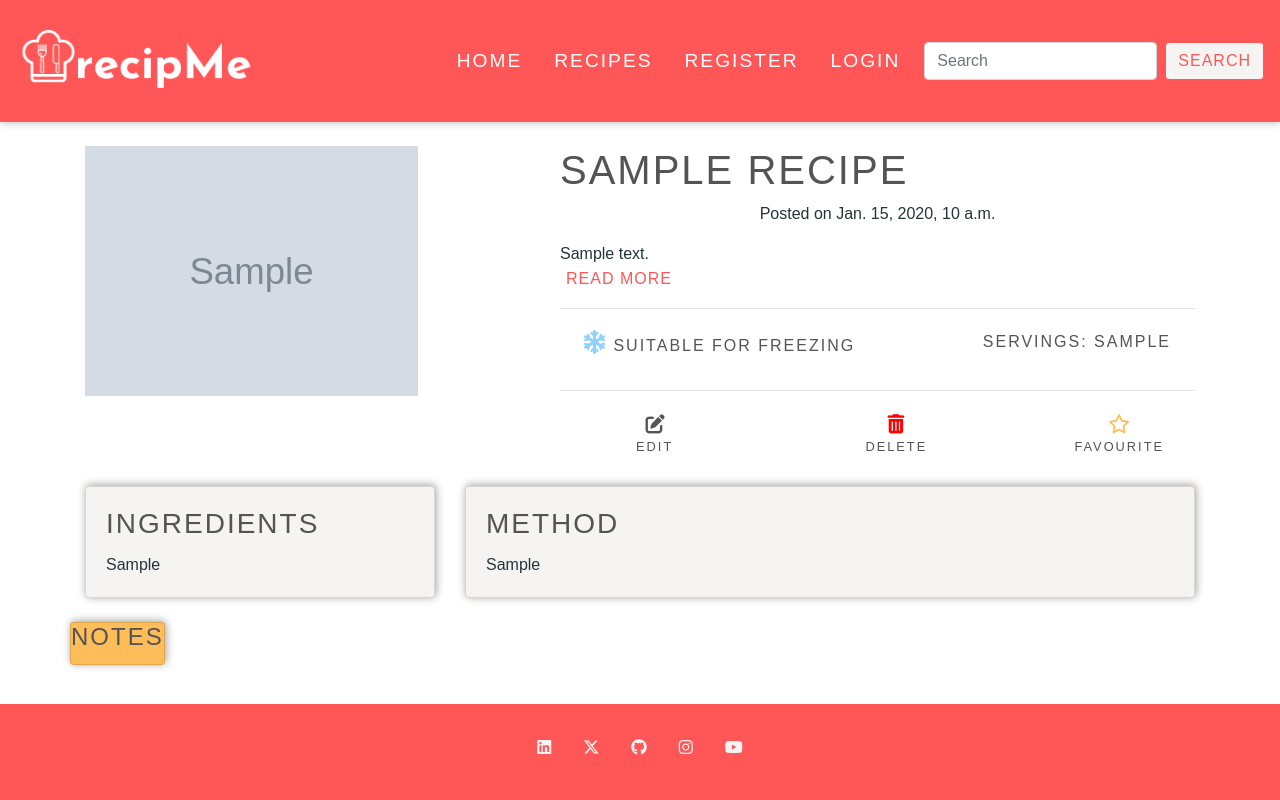
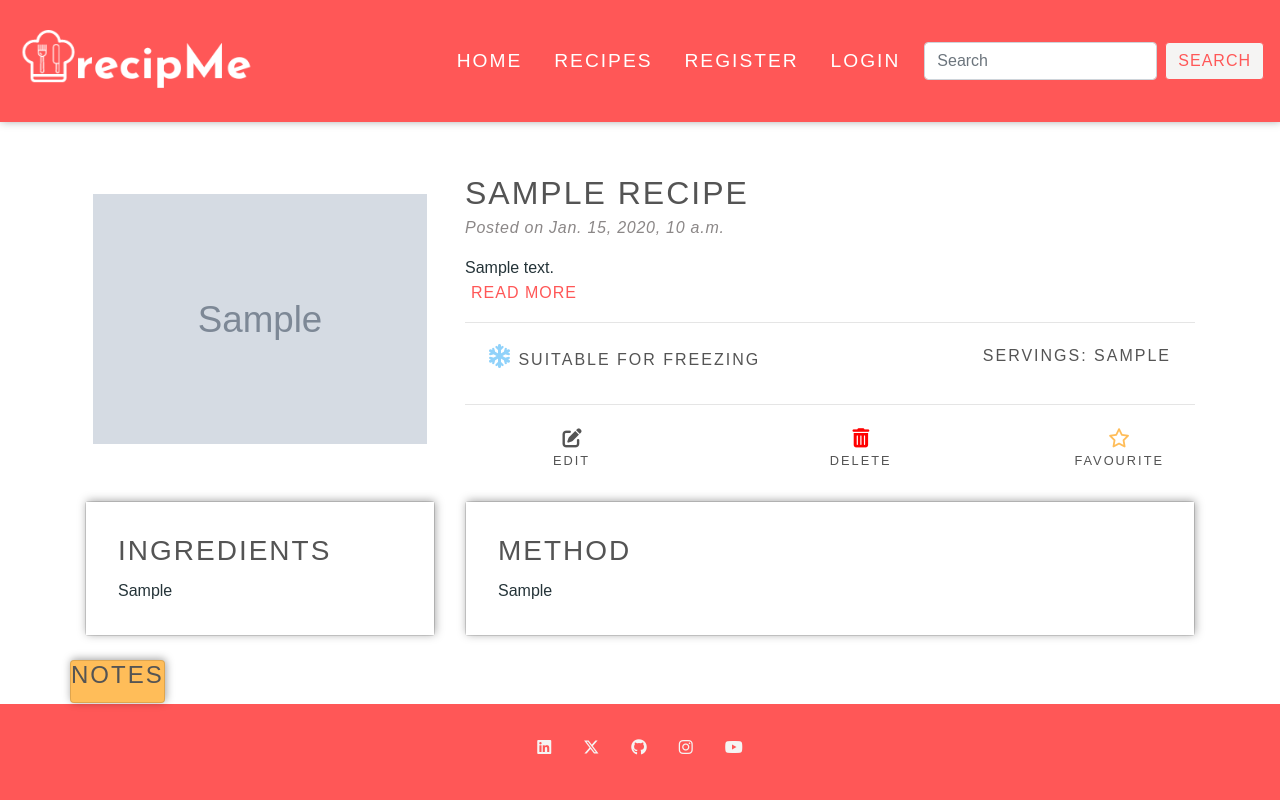
Before and after one commit to rachbry/recipme-django-cookbook, a Django app: page /recipes/recipes/1/ in a window 1280 px wide. Run offline with Django 4.2, Linux system fonts and the light colour scheme; tables that the repository leaves empty hold one stand-in row (values such as "Sample post"); grey boxes marked "Sample" are stand-in pictures; parts of the project's set-up code (start-up, migrations or seed data) failed here and were passed over; some libraries are stand-ins or nearby versions.

Commit message:
full_recipe.html styling complete

```diff
--- a/recipes/templates/recipes/full_recipe.html
+++ b/recipes/templates/recipes/full_recipe.html
@@ -4,14 +4,14 @@
 {% block title %}Recipe - {{recipe.title}}{% endblock %}
 
 {% block content %}
-<div class="container mt-4">
+<div class="container mt-5">
     <div class="row">
-        <div class="col-md-5 mb-4">
+        <div class="col-md-4 my-4 d-flex justify-content-center">
             <img src="{{recipe.image.url}}" alt="{{recipe.image_alt}}" class="recipe-pic">
         </div>
-        <div class="col-md-7 mb-4">
-            <h1 class="">{{recipe.title}}</h1>
-            <p class="text-center">Posted on {{recipe.posted_date}}</p>
+        <div class="col-md-8 mb-4">
+            <h2 class="my-1">{{recipe.title}}</h2>
+            <p class="mute">Posted on {{recipe.posted_date}}</p>
             <div id="recipeDescriptionContainer" class="description-container">
                 <p class="card-text" id="recipeDescription">
                     {{recipe.description}}
--- a/recipes/urls.py
+++ b/recipes/urls.py
@@ -11,5 +11,4 @@ urlpatterns = [
     path('search/', SearchResultsView.as_view(), name='search_results'),
     path('fav/<int:id>/', favourite_add, name='favourite_add'),
     path('favourite_recipes/', favourite_list, name='favourite_list'),
-
 ]
--- a/recipes/views.py
+++ b/recipes/views.py
@@ -122,7 +122,8 @@ class EditRecipe(LoginRequiredMixin, UserPassesTestMixin, UpdateView):
     template_name = 'recipes/edit_recipe.html'
     model = Recipe
     form_class = RecipeForm
-    success_url = '/recipes/'
+    success_url = 'my_recipes'
+    success_message = "Recipe added successfully!"
 
     def test_func(self):
         return self.request.user.is_authenticated and self.request.user == self.get_object().user
@@ -142,6 +143,9 @@ class EditRecipe(LoginRequiredMixin, UserPassesTestMixin, UpdateView):
         # If the form is valid, display a success message
         messages.success(self.request, 'Recipe updated successfully!')
         return super().form_valid(form)
+
+    def get_success_url(self):
+        return self.request.path
 
 
 class DeleteRecipe(LoginRequiredMixin, UserPassesTestMixin, DeleteView):
--- a/static/css/base.css
+++ b/static/css/base.css
@@ -7,10 +7,11 @@ font-family: 'Playfair Display', serif;*/
 :root {
     /* Fonts */
     --title: 'Josefin Sans', sans-serif;
-    --main-font: 'Josefin Sans', sans-serif;
+    --main-font: 'Playfair Display', sans-serif;
     /* Colours */
     --background: #3f006a0f;
     --grey: #545454;
+    --light-grey: #8b8787;
     --off-white: #f5f4f3;
     --white: #fff;
     --yellow: #ffbd59;
@@ -38,6 +39,7 @@ body {
 h1, h2, h3, h4, h5, h6, .special-text {
     font-family: var(--title);
     text-transform: uppercase;
+    font-weight: 500;
     letter-spacing: 2px;
     color: var(--grey);
 }
@@ -50,6 +52,13 @@ main {
 .uppercase {
     text-transform: uppercase;
 }
+
+.mute {
+    color: var(--light-grey);
+    font-style: italic;
+    letter-spacing: 0.75px;
+}
+
 
 /* buttons */
 
@@ -239,10 +248,14 @@ a.navbar-brand {
     color: var(--coral);
 }
 
-.card-recipe-info {
-background-color: var(--off-white);
+.card-recipe-info .card-body {
+background-color: var(--white);
 box-shadow: var(--small-box-shadow);
+padding: 2rem;
+}
 
+.card-recipe-info li {
+    margin-bottom: 1rem;
 }
 
 .post-it-note {
--- a/static/js/base.js
+++ b/static/js/base.js
@@ -9,3 +9,7 @@ function scrollRecipes(direction) {
         container.scrollLeft += scrollAmount;
     }
 }
+
+function goBack() {
+    window.history.back();
+}
--- a/templates/base.html
+++ b/templates/base.html
@@ -33,9 +33,7 @@
 
     {% include 'includes/footer.html' %}
 
-    {% block onload_js %}
-    {% endblock %}
-    <script src="{% static 'js/base.js' %}"></script>
+
     <script src="https://kit.fontawesome.com/89fa774aea.js" crossorigin="anonymous"></script>
     <script src="https://cdn.jsdelivr.net/npm/jquery@3.5.1/dist/jquery.slim.min.js"
         integrity="sha384-DfXdz2htPH0lsSSs5nCTpuj/zy4C+OGpamoFVy38MVBnE+IbbVYUew+OrCXaRkfj" crossorigin="anonymous">
@@ -46,6 +44,9 @@
     <script src="https://cdn.jsdelivr.net/npm/bootstrap@4.6.2/dist/js/bootstrap.min.js"
         integrity="sha384-+sLIOodYLS7CIrQpBjl+C7nPvqq+FbNUBDunl/OZv93DB7Ln/533i8e/mZXLi/P+" crossorigin="anonymous">
     </script>
+    <script src="{% static 'js/base.js' %}"></script>
+    {% block onload_js %}
+    {% endblock %}
 </body>
 
 </html>
```
Also changed, not shown: recipes/templates/recipes/add_recipe.html (+4 -6 lines), recipes/templates/recipes/edit_recipe.html (+10 -1 lines).
